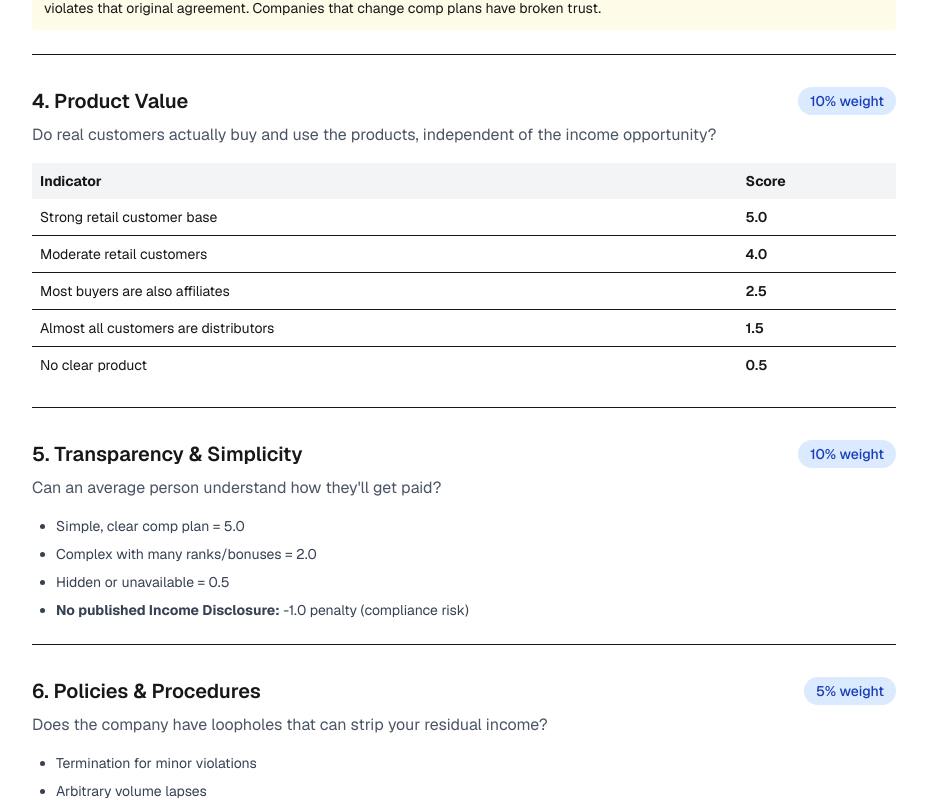
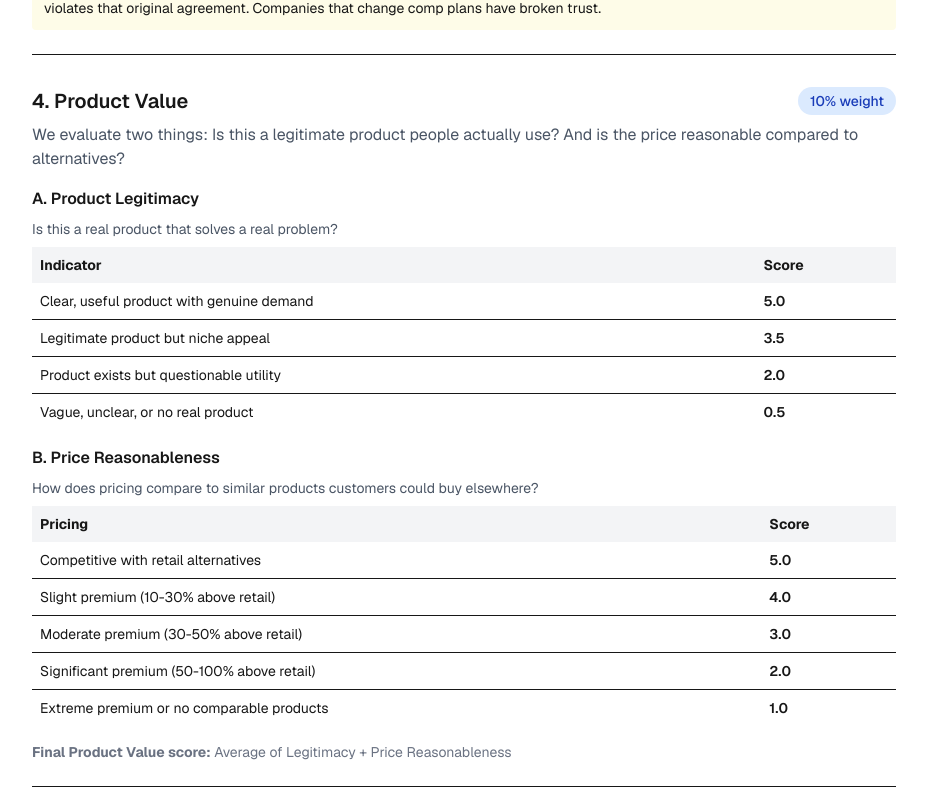
Before and after one commit to homebusinessacademy/home-business-watch, a Next.js app: page /how-we-rate in a window 1280 px wide. Shown: the part 2578-3380 px from the top of the page, without its empty margins (176-1103 px from the left). Built offline with nearby package versions, Linux system fonts and the light colour scheme.

Commit message:
Factor 4: reframe as Product Legitimacy + Price Reasonableness (vs retail alternatives)

```diff
--- a/src/app/how-we-rate/page.tsx
+++ b/src/app/how-we-rate/page.tsx
@@ -168,8 +168,12 @@ export default function HowWeRatePage() {
             <span className="bg-blue-100 text-blue-800 px-3 py-1 rounded-full text-sm font-medium">10% weight</span>
           </div>
           <p className="text-gray-600 mb-4">
-            Do real customers actually buy and use the products, independent of the income opportunity?
+            We evaluate two things: Is this a legitimate product people actually use? And is the price reasonable compared to alternatives?
           </p>
+
+          <div className="mb-4">
+            <h4 className="font-semibold mb-2">A. Product Legitimacy</h4>
+            <p className="text-sm text-gray-600 mb-2">Is this a real product that solves a real problem?</p>
             <div className="overflow-x-auto">
               <table className="w-full text-sm">
                 <thead className="bg-gray-100">
@@ -179,14 +183,40 @@ export default function HowWeRatePage() {
                   </tr>
                 </thead>
                 <tbody>
-                <tr className="border-b"><td className="p-2">Strong retail customer base</td><td className="p-2 font-semibold">5.0</td></tr>
-                <tr className="border-b"><td className="p-2">Moderate retail customers</td><td className="p-2 font-semibold">4.0</td></tr>
-                <tr className="border-b"><td className="p-2">Most buyers are also affiliates</td><td className="p-2 font-semibold">2.5</td></tr>
-                <tr className="border-b"><td className="p-2">Almost all customers are distributors</td><td className="p-2 font-semibold">1.5</td></tr>
-                <tr><td className="p-2">No clear product</td><td className="p-2 font-semibold">0.5</td></tr>
+                  <tr className="border-b"><td className="p-2">Clear, useful product with genuine demand</td><td className="p-2 font-semibold">5.0</td></tr>
+                  <tr className="border-b"><td className="p-2">Legitimate product but niche appeal</td><td className="p-2 font-semibold">3.5</td></tr>
+                  <tr className="border-b"><td className="p-2">Product exists but questionable utility</td><td className="p-2 font-semibold">2.0</td></tr>
+                  <tr><td className="p-2">Vague, unclear, or no real product</td><td className="p-2 font-semibold">0.5</td></tr>
                 </tbody>
               </table>
             </div>
+          </div>
+
+          <div>
+            <h4 className="font-semibold mb-2">B. Price Reasonableness</h4>
+            <p className="text-sm text-gray-600 mb-2">How does pricing compare to similar products customers could buy elsewhere?</p>
+            <div className="overflow-x-auto">
+              <table className="w-full text-sm">
+                <thead className="bg-gray-100">
+                  <tr>
+                    <th className="text-left p-2">Pricing</th>
+                    <th className="text-left p-2">Score</th>
+                  </tr>
+                </thead>
+                <tbody>
+                  <tr className="border-b"><td className="p-2">Competitive with retail alternatives</td><td className="p-2 font-semibold">5.0</td></tr>
+                  <tr className="border-b"><td className="p-2">Slight premium (10-30% above retail)</td><td className="p-2 font-semibold">4.0</td></tr>
+                  <tr className="border-b"><td className="p-2">Moderate premium (30-50% above retail)</td><td className="p-2 font-semibold">3.0</td></tr>
+                  <tr className="border-b"><td className="p-2">Significant premium (50-100% above retail)</td><td className="p-2 font-semibold">2.0</td></tr>
+                  <tr><td className="p-2">Extreme premium or no comparable products</td><td className="p-2 font-semibold">1.0</td></tr>
+                </tbody>
+              </table>
+            </div>
+          </div>
+
+          <p className="mt-4 text-sm text-gray-500">
+            <strong>Final Product Value score:</strong> Average of Legitimacy + Price Reasonableness
+          </p>
         </div>
 
         {/* Factor 5 */}
```
Also changed, not shown: 1 other file (tests, documents, lock files or other folders). Lines whose indentation alone changed are shown as unchanged.
